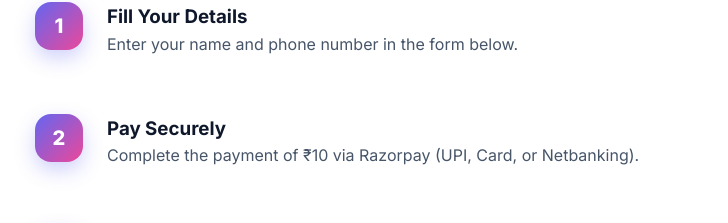
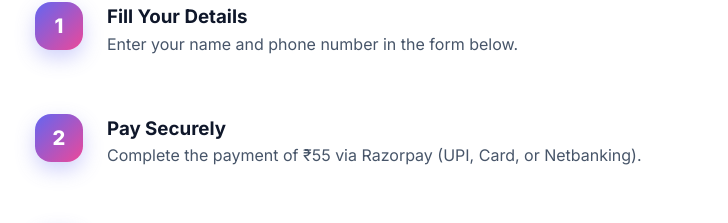
Before and after one commit to Sachinnegi9936167436/calling, a Next.js app: page / in a window 1280 px wide. Shown: the part 5263-5486 px from the top of the page, without its empty margins (255-983 px from the left). Built offline with nearby package versions, Linux system fonts and the light colour scheme.

Commit message:
Change consultation fee to ₹55

```diff
--- a/app/page.js
+++ b/app/page.js
@@ -12,7 +12,7 @@ export default function Home() {
   // YOUR DETAILS
   const creatorUPI = "abhisheksingh17nasa8@okhdfcbank";
   const creatorWhatsApp = "8218978921";
-  const amount = "10";
+  const amount = "55";
 
   const upiLink = `upi://pay?pa=${creatorUPI}&pn=Consultation&am=${amount}&cu=INR`;
 
--- a/models/Submission.js
+++ b/models/Submission.js
@@ -16,7 +16,7 @@ const SubmissionSchema = new mongoose.Schema({
   amount: {
     type: String,
     required: [true, 'Please provide the amount paid'],
-    default: '10'
+    default: '55'
   },
   timestamp: {
     type: Date,
```
